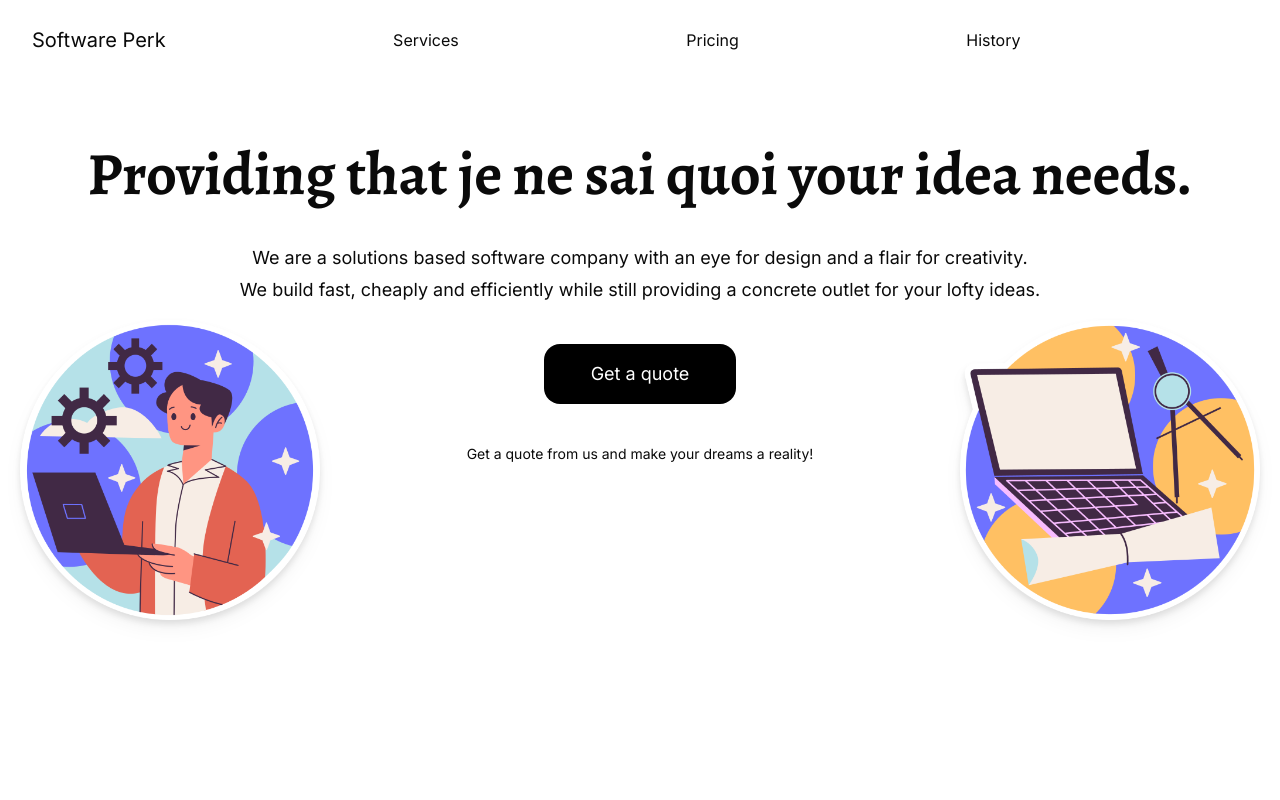
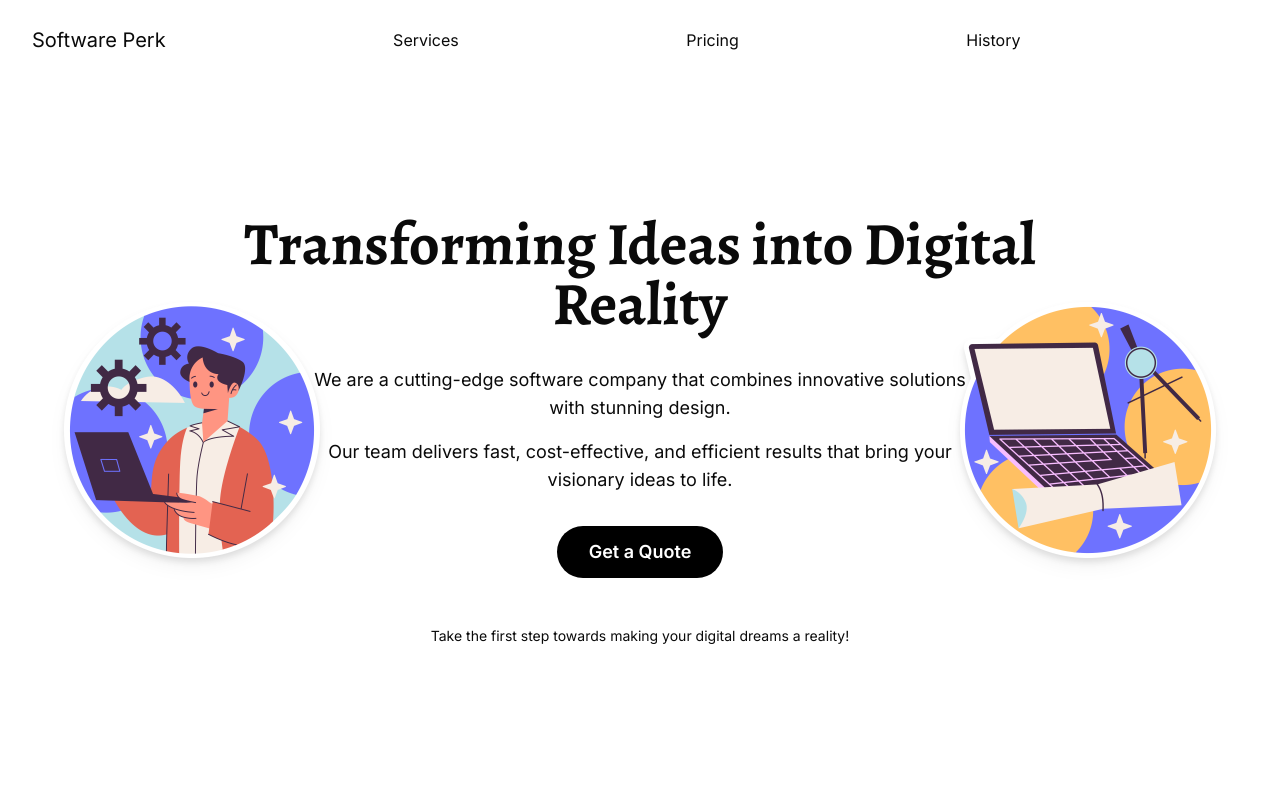
Before and after one commit to Mayor-Rhymes/software-perk, a Next.js app: page / in a window 1280 px wide. Shown: the top 800 px of the page. Built offline with nearby package versions, Linux system fonts and the light colour scheme.

Commit message:
added services page and improved hero page

```diff
--- /dev/null
+++ b/src/app/services/page.tsx
@@ -0,0 +1,44 @@
+import ServiceCard from "@/components/service-card";
+import { Alegreya } from "next/font/google";
+
+const alegreya = Alegreya({
+  subsets: ["latin"],
+  weight: "700",
+});
+
+export default function ServicesPage() {
+  return (
+    <div className="min-h-screen flex flex-col gap-10 px-4 sm:px-8 md:px-16 lg:px-20 py-16">
+      <h1 className={`text-center text-3xl sm:text-4xl lg:text-6xl ${alegreya.className}`}>
+        Our Services
+      </h1>
+
+      <div className="grid grid-cols-1 md:grid-cols-2 lg:grid-cols-3 gap-8">
+        <ServiceCard
+          title="Web Development"
+          description="Custom web applications tailored to your business needs."
+        />
+        <ServiceCard
+          title="Mobile App Development"
+          description="Native and cross-platform mobile apps for iOS and Android."
+        />
+        <ServiceCard
+          title="UI/UX Design"
+          description="User-centered design that enhances user experience and engagement."
+        />
+        <ServiceCard
+          title="Cloud Solutions"
+          description="Scalable and secure cloud infrastructure and migration services."
+        />
+        <ServiceCard
+          title="AI & Machine Learning"
+          description="Intelligent solutions to automate and optimize your business processes."
+        />
+        <ServiceCard
+          title="Consulting"
+          description="Expert advice on technology strategy and digital transformation."
+        />
+      </div>
+    </div>
+  );
+}
--- a/src/components/hero.tsx
+++ b/src/components/hero.tsx
@@ -1,16 +1,8 @@
-import { Roboto, Noto_Sans, Alegreya } from "next/font/google";
+import { Alegreya } from "next/font/google";
 import Image from "next/image";
 import engine from "../../public/images/computer-engineer.png";
 import engine2 from "../../public/images/computer-engineer-2.png";
-const roboto = Roboto({
-  subsets: ["latin"],
-  weight: "700",
-});
 
-const noto = Noto_Sans({
-  subsets: ["latin"],
-  weight: "700",
-});
 const alegreya = Alegreya({
   subsets: ["latin"],
   weight: "700",
@@ -18,30 +10,36 @@ const alegreya = Alegreya({
 
 export default function Hero() {
   return (
-    <div className="flex flex-col items-center gap-10 px-20 relative pt-16 text-lg py-20 lg:h-[700px]">
-      <p className={`text-center text-4xl lg:text-6xl ${alegreya.className}`}>
-        Providing that je ne sai quoi your idea needs.
-      </p>
+    <div className="flex flex-col items-center justify-center gap-8 px-4 sm:px-8 md:px-16 lg:px-20 py-16 lg:py-20 min-h-[600px] lg:min-h-[700px] relative">
+      <h1 className={`text-center text-3xl sm:text-4xl lg:text-6xl ${alegreya.className} max-w-4xl`}>
+        Transforming Ideas into Digital Reality
+      </h1>
 
-      <div className="flex flex-col gap-4 lg:gap-1">
-        <p className="text-center">
-          We are a solutions based software company with an eye for design and a
-          flair for creativity.
+      <div className="flex flex-col gap-4 max-w-2xl text-center">
+        <p className="text-base sm:text-lg">
+          We are a cutting-edge software company that combines innovative solutions with stunning design.
         </p>
-        <p className="text-center">
-          We build fast, cheaply and efficiently while still providing a
-          concrete outlet for your lofty ideas.
+        <p className="text-base sm:text-lg">
+          Our team delivers fast, cost-effective, and efficient results that bring your visionary ideas to life.
         </p>
-          </div>
+      </div>
 
-          <button className="bg-black self-center text-white border-none w-48 p-4 rounded-2xl transition-all duration-300 delay-100 hover:bg-white hover:text-black hover:shadow-md">
-             Get a quote
-          </button>
+      <button className="bg-black text-white border-none px-8 py-3 rounded-full text-lg font-semibold transition-all duration-300 hover:bg-white hover:text-black hover:shadow-lg">
+        Get a Quote
+      </button>
 
-          <p className="text-sm text-center">Get a quote from us and make your dreams a reality!</p>
+      <p className="text-sm text-center mt-4">Take the first step towards making your digital dreams a reality!</p>
 
-          <Image src={engine} alt="Hello" height="300" width="300" className="h-[100px] w-[100px] lg:h-[300px] lg:w-[300px] lg:absolute left-5 top-60 drop-shadow-lg"/>
-          <Image src={engine2} alt="Hello" height="300" width="300" className="h-[100px] w-[100px] lg:h-[300px] lg:w-[300px] lg:absolute right-5 top-60 drop-shadow-lg"/>
+      <Image
+        src={engine}
+        alt="Software Engineer"
+        className="w-24 h-24 sm:w-32 sm:h-32 lg:w-64 lg:h-64 absolute left-4 sm:left-8 lg:left-16 top-1/2 -translate-y-1/2 drop-shadow-lg"
+      />
+      <Image
+        src={engine2}
+        alt="Software Engineer"
+        className="w-24 h-24 sm:w-32 sm:h-32 lg:w-64 lg:h-64 absolute right-4 sm:right-8 lg:right-16 top-1/2 -translate-y-1/2 drop-shadow-lg"
+      />
     </div>
   );
 }
--- /dev/null
+++ b/src/components/service-card.tsx
@@ -0,0 +1,15 @@
+import { Alegreya } from "next/font/google";
+
+const alegreya = Alegreya({
+  subsets: ["latin"],
+  weight: "700",
+});
+
+export default function ServiceCard({ title, description }: { title: string; description: string }) {
+  return (
+    <div className="bg-white shadow-md rounded-lg p-6 hover:shadow-lg transition-shadow">
+      <h2 className={`${alegreya.className} text-xl mb-3`}>{title}</h2>
+      <p className="text-gray-600">{description}</p>
+    </div>
+  );
+}
```
